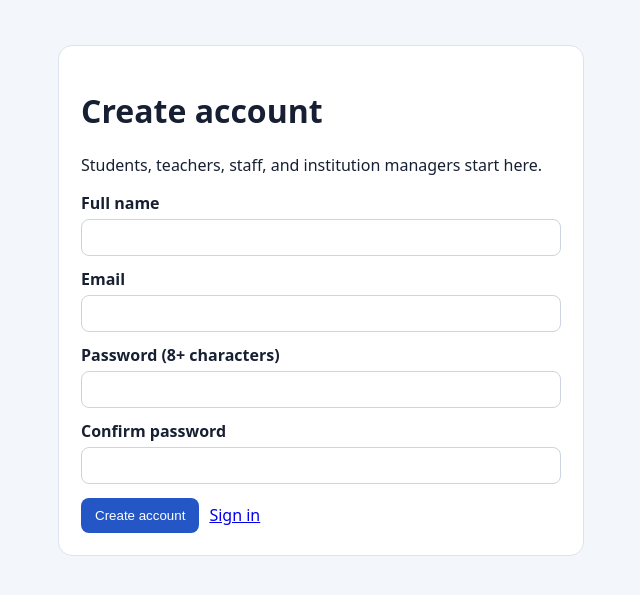
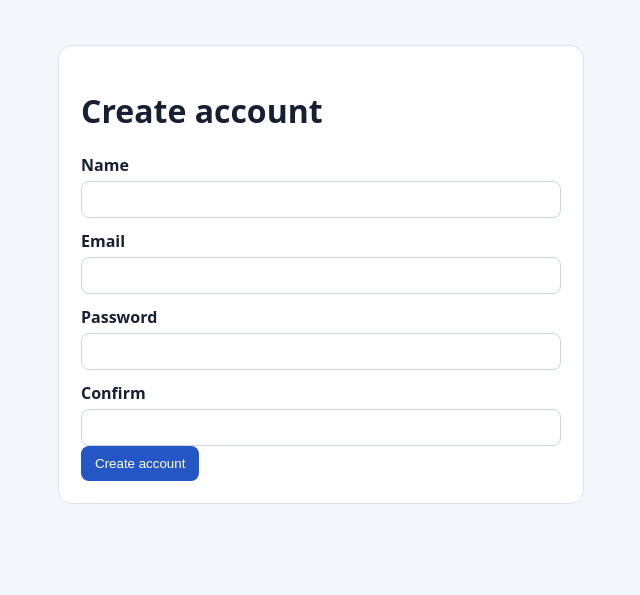
Before and after one commit to ahsanibnewalid/python, a Flask app: page /register in a window 1280 px wide. Shown: the part 54-649 px from the top of the page, without its empty margins (319-959 px from the left). Run offline with Flask 3, Linux system fonts and the light colour scheme; some libraries are stand-ins or nearby versions.

Commit message:
Simplify registration page

```diff
--- a/templates/register.html
+++ b/templates/register.html
@@ -1 +1 @@
-{% extends "base.html" %}{% block title %}Create account{% endblock %}{% block content %}<div class="card narrow"><h1>Create account</h1><p>Students, teachers, staff, and institution managers start here.</p><form method="post"><input type="hidden" name="csrf_token" value="{{ csrf_token }}"><label>Full name</label><input name="name" required maxlength="120"><label>Email</label><input name="email" type="email" required><label>Password (8+ characters)</label><input name="password" type="password" minlength="8" required><label>Confirm password</label><input name="confirm" type="password" minlength="8" required><div class="actions"><button>Create account</button><a href="{{ url_for('login') }}">Sign in</a></div></form></div>{% endblock %}
+{% extends "base.html" %}{% block content %}<div class="card narrow"><h1>Create account</h1><form method="post"><input type="hidden" name="csrf_token" value="{{ csrf_token }}"><label>Name</label><input name="name" required><label>Email</label><input name="email" type="email" required><label>Password</label><input name="password" type="password" minlength="8" required><label>Confirm</label><input name="confirm" type="password" required><button>Create account</button></form></div>{% endblock %}
```
